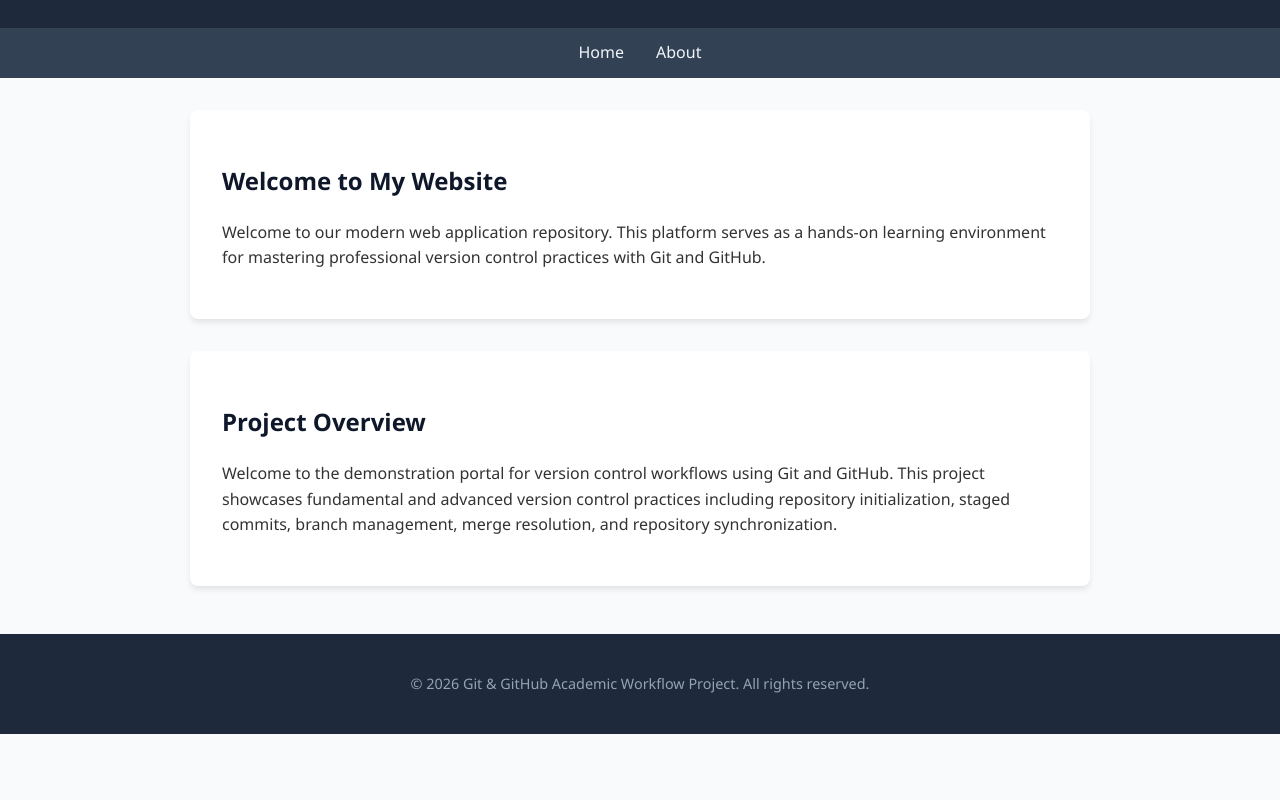
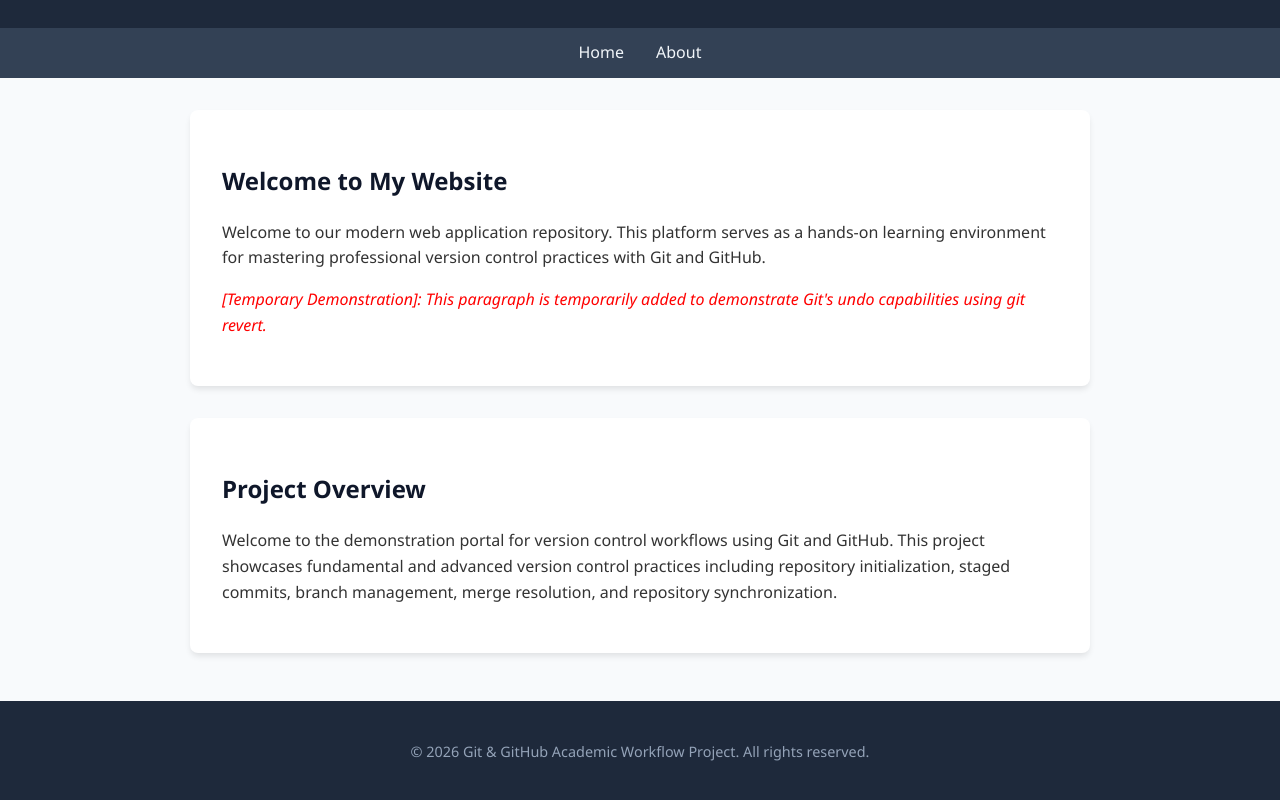
Before and after one commit to shivansh023023/SDP, a plain HTML site: page index.html in a window 1280 px wide. Shown: the part 114-914 px from the top of the page. Before the commit the page ends 848 px from the top, so only its background shows below. Drawn offline with Linux system fonts and the light colour scheme.

Commit message:
Add temporary demonstration content

```diff
--- a/index.html
+++ b/index.html
@@ -78,6 +78,9 @@
                 Welcome to our modern web application repository. This platform serves as a hands-on
                 learning environment for mastering professional version control practices with Git and GitHub.
             </p>
+            <p class="demo-temp" style="color: red; font-style: italic;">
+                [Temporary Demonstration]: This paragraph is temporarily added to demonstrate Git's undo capabilities using git revert.
+            </p>
         </div>
 
         <div class="card">
```
